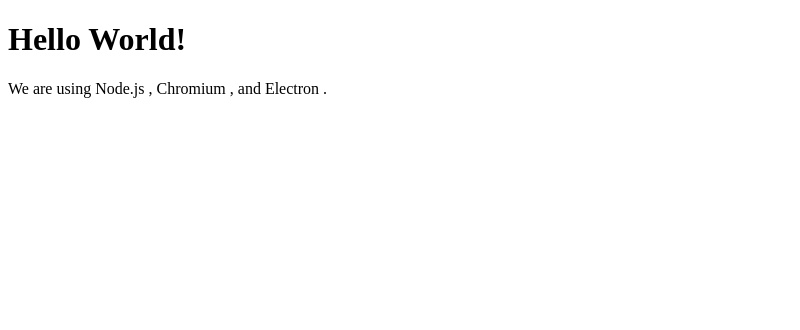
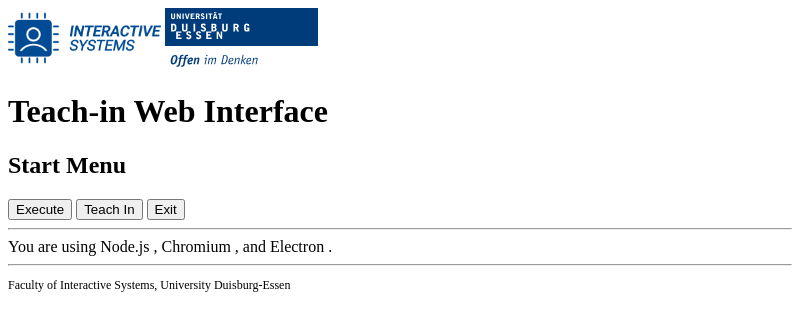
Before and after one commit to wasb1/teach-in-web-app, an Electron app: page src/index.html in a window 800 px wide. Drawn offline with Linux system fonts and the light colour scheme.

Commit message:
update homepage content and style (1)

```diff
--- a/src/index.html
+++ b/src/index.html
@@ -7,17 +7,34 @@
     <meta http-equiv="Content-Security-Policy"
         content="default-src 'self'; script-src 'self'; style-src 'self' 'unsafe-inline'">
     <link href="./styles.css" rel="stylesheet">
-    <title>Hello World!</title>
+    <title>Teach-in Web Interface</title>
 </head>
 
 <body>
-    <h1>Hello World!</h1>
-    We are using Node.js <span id="node-version"></span>,
+    <header>
+        <img src="../assets/isy-logo.png" class="logo">
+        <img src="../assets/UDE-logo.svg" class="logo">
+    </header>
+    <h1>Teach-in Web Interface</h1>
+    <div class="start-menu">
+        <h2>Start Menu</h2>
+        <button>Execute</button>
+        <button>Teach In</button>
+        <button>Exit</button>
+    </div>
+
+    <hr>
+    You are using Node.js <span id="node-version"></span>,
     Chromium <span id="chrome-version"></span>,
     and Electron <span id="electron-version"></span>.
+    <hr>
+    <footer>
+        <p>Faculty of Interactive Systems, University Duisburg-Essen</p>
+    </footer>
+    <!-- You can also require other files to run in this process -->
 
-    <!-- You can also require other files to run in this process -->
     <script src="./renderer.js"></script>
 </body>
 
+
 </html>
--- a/src/styles.css
+++ b/src/styles.css
@@ -1,3 +1,8 @@
 /* styles.css */
+footer {
+    font-size: 12px;
+}
 
-/* Add styles here to customize the appearance of your app */
+.logo {
+    max-height: 60px;
+}
```
Also changed, not shown: assets/UDE-logo.svg (added), assets/isy-logo.png (added).
